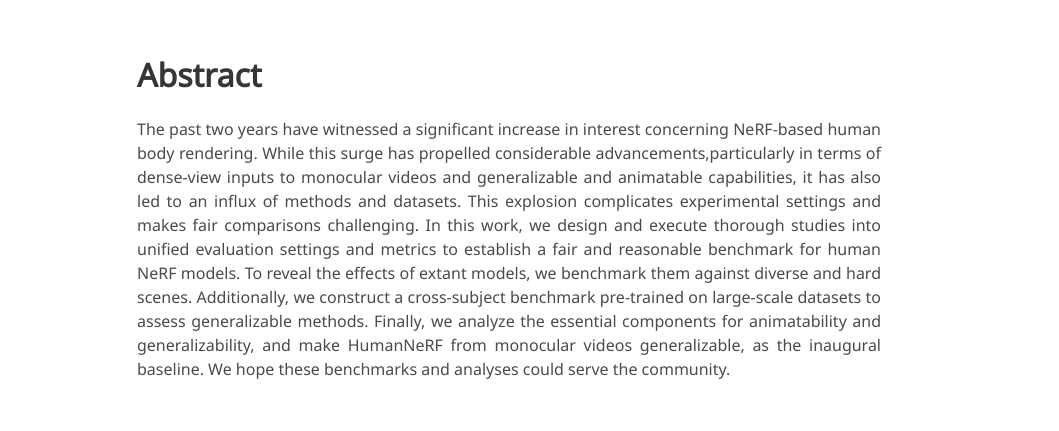
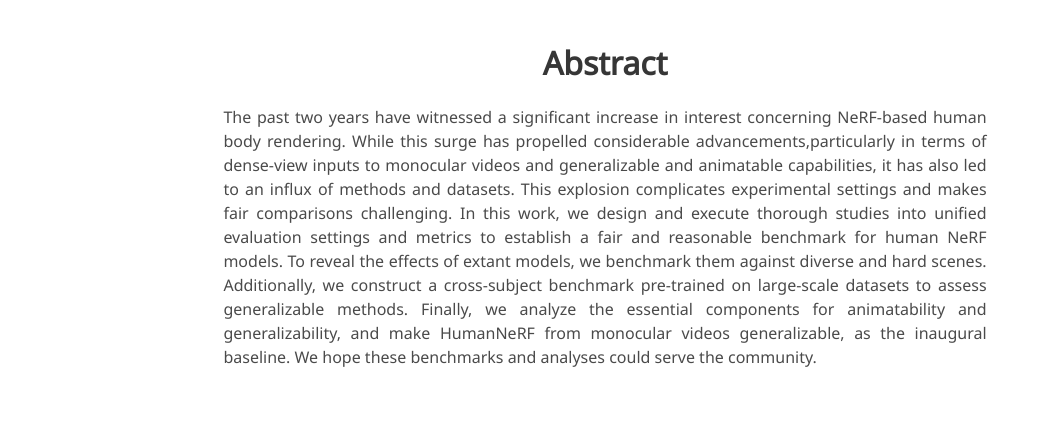
Before and after one commit to KenkunLiu/HMNeRFBench, a plain HTML site: page index.html in a window 1280 px wide. Shown: the part 659-1090 px from the top of the page, without its empty margins (35-1094 px from the left). Drawn offline with nearby package versions, Linux system fonts and the light colour scheme; some icons are missing; a web font is replaced by a local one.

Commit message:
version 1.0

```diff
--- a/index.html
+++ b/index.html
@@ -139,10 +139,10 @@
 </section>
 <!-- End teaser video -->
 
-<!-- <div class="columns is-centered has-text-centered"> -->
 <!-- Paper abstract -->
 <section class="section hero is-small">
   <div class="container is-max-desktop">
+    <div class="columns is-centered has-text-centered">
       <div class="column is-four-fifths">
         <h2 class="title is-3">Abstract</h2>
         <div class="content has-text-justified">
@@ -154,6 +154,7 @@
           </p>
         </div>
       </div>
+    </div>
   </div>
 </section>
 <!-- End paper abstract -->
```
